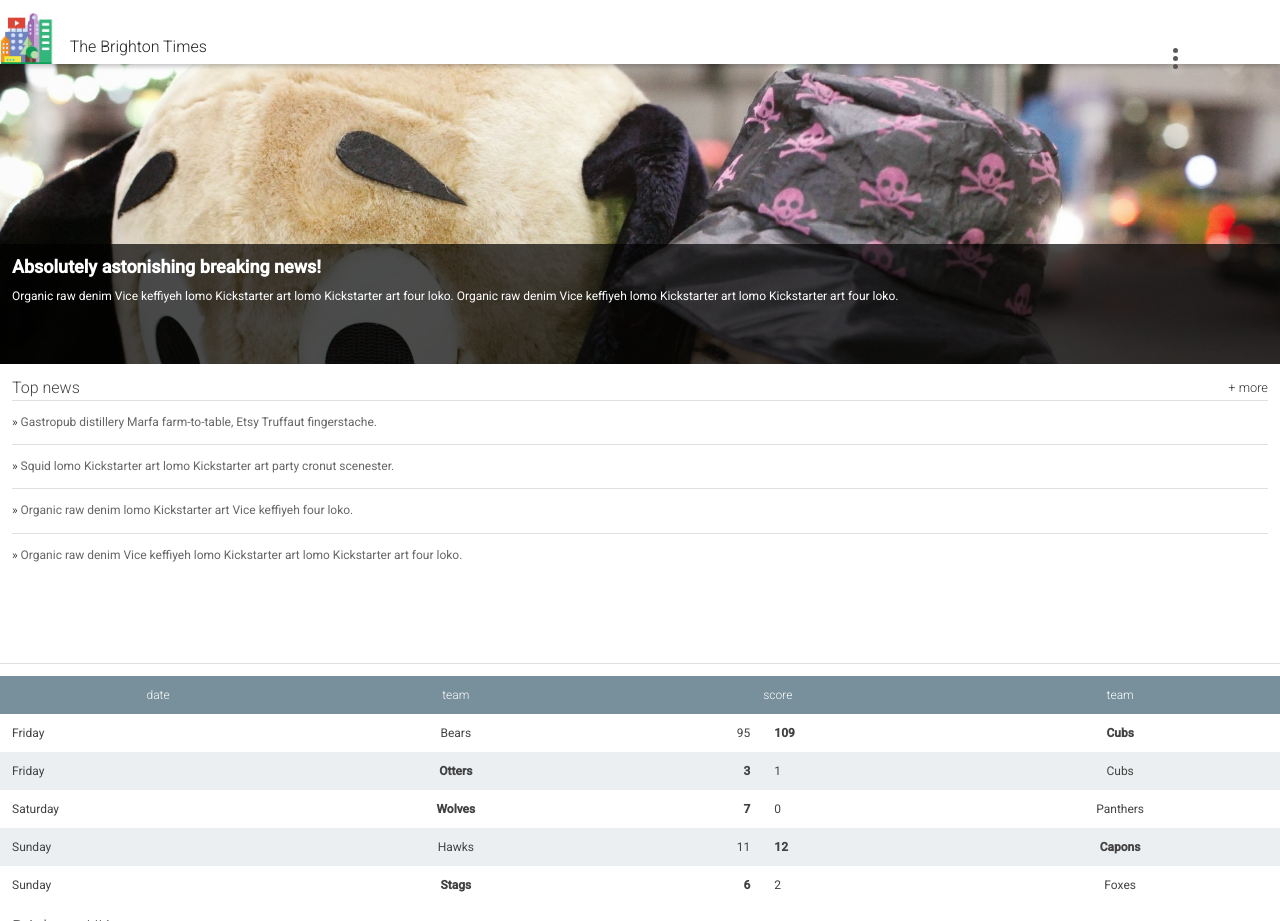
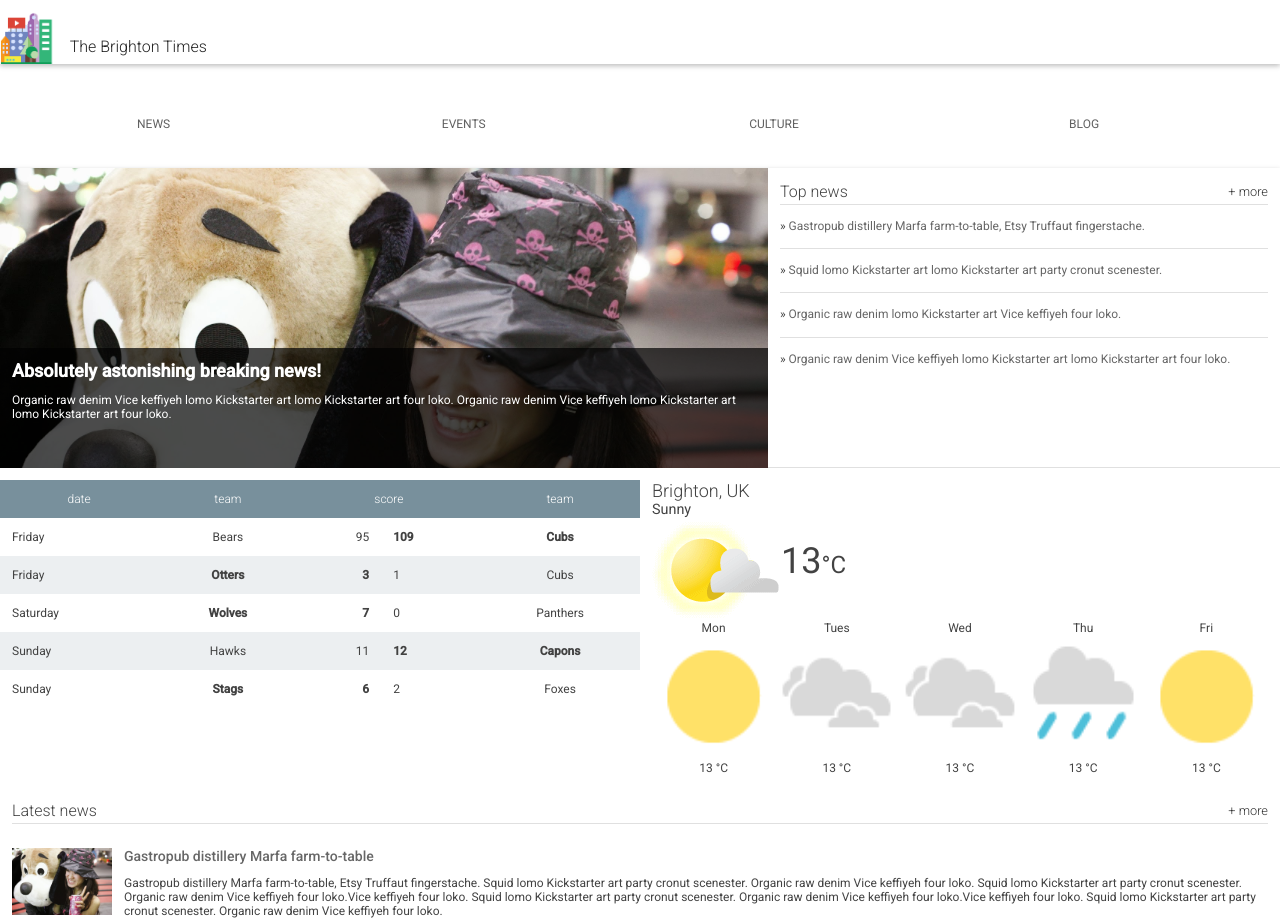
Before and after one commit to SeasonLeee/udacity-responsive-website-project, a plain HTML site: page index.html in a window 1280 px wide. Shown: the top 921 px of the page. Drawn offline with Linux system fonts and the light colour scheme.

Commit message:
finish tablet view point

```diff
--- a/index.html
+++ b/index.html
@@ -35,10 +35,14 @@
 
     <main class="main">
       <section class="content">
+
+        <div class="wrapper">
+
           <section class="hero">
             <article class="description">
               <h2>Absolutely astonishing breaking news!</h2>
-            <p>Organic raw denim Vice keffiyeh lomo Kickstarter art lomo Kickstarter art four loko. Organic raw denim Vice keffiyeh lomo Kickstarter art lomo Kickstarter art four loko.</p>
+              <p>Organic raw denim Vice keffiyeh lomo Kickstarter art lomo Kickstarter art four loko. Organic raw denim Vice
+                keffiyeh lomo Kickstarter art lomo Kickstarter art four loko.</p>
             </article>
           </section>
 
@@ -59,6 +63,10 @@
               </li>
             </ul>
           </section>
+
+        </div>
+
+        <div class="wrapper">
 
             <section class="scores">
                 <table class="scores__table">
@@ -141,6 +149,7 @@
                   </li>
                 </ul>
               </section>
+        </div>
 
         <section class="news recent-news">
           <h2 class="news__title">Latest news <a href="#" class="news__more">+ more</a></h2>
--- a/main.css
+++ b/main.css
@@ -82,7 +82,6 @@ ul {
   color: #212121;
 }
 
-
 /*
  *
  * Dot menu (show up when in the smaller view point)
@@ -99,15 +98,14 @@ ul {
 .dot {
   width: 100%;
   background-color: #5b5757;
-  box-shadow: 0 .1rem .5rem #eee;
+  box-shadow: 0 0.1rem 0.5rem #eee;
   height: 5px;
   border-radius: 50%; /* to create round shape you need to set both height and width the same value */
 }
 
 .dot + .dot {
-  margin-top: .2rem;
+  margin-top: 0.2rem;
 }
-
 
 /*
  *
@@ -121,7 +119,7 @@ ul {
   position: absolute;
   top: -30vh;
   z-index: 1;
-  transition: .3s top;
+  transition: 0.3s top;
 }
 
 .nav__show {
@@ -136,10 +134,6 @@ ul {
 
 .nav__item {
   box-sizing: border-box;
-  /* use these style when viewpoint grow */
-  /* display: inline-block;
-  width: 24%;
-  padding: 24px; */
   display: block;
   padding: 12px;
   text-align: center;
@@ -171,7 +165,7 @@ ul {
   margin-left: auto;
   margin-right: auto;
   margin-top: 0;
-  transition: .3s margin-top;
+  transition: 0.3s margin-top;
 }
 
 .main__after-nav {
@@ -414,9 +408,47 @@ footer a {
 
 /*
  *
- * Responsive width: 320px eg: iphone 5
+ * media query
  *
  */
 
- @media screen and (max-width: 320px) {
+@media screen and (min-width: 500px) {
+  .dot-menu {
+    display: none;
+  }
+
+  .nav {
+    top: 11vh;
+  }
+
+  .nav__item {
+    display: inline-block;
+    width: 24%;
+    padding: 24px;
+    border-bottom: none;
+  }
+
+  .main {
+    margin-top: 13vh;
+  }
+
+  .wrapper {
+    display: flex;
+  }
+
+  .hero {
+    width: 60%;
+  }
+
+  .top-news {
+    width: 40%;
+  }
+
+  .scores {
+    width: 50%;
+  }
+
+  .weather {
+    width: 50%;
+  }
 }
```
Lines whose indentation alone changed are shown as unchanged.
